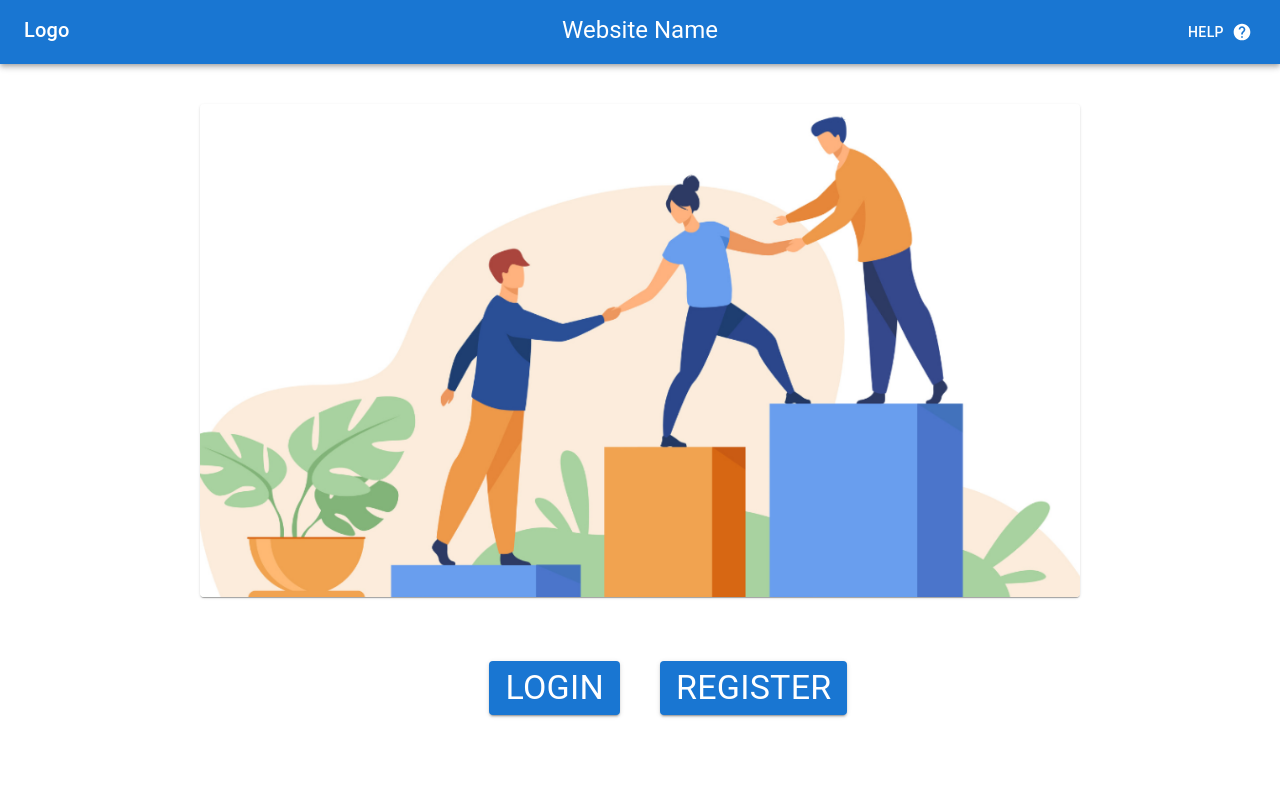
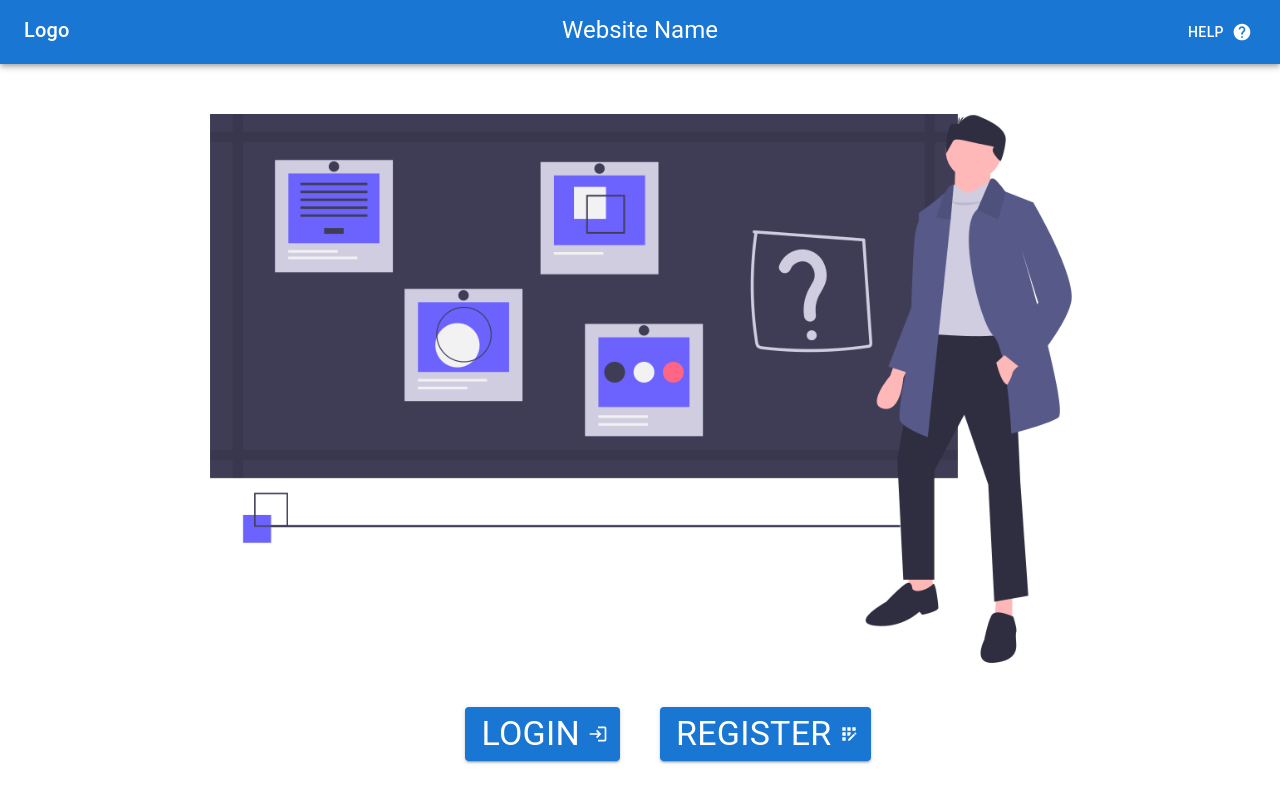
Before and after one commit to cs261-2022-group22/reactjs-frontend, a Next.js app: page / in a window 1280 px wide. Shown: the top 794 px of the page. Built offline with nearby package versions, Linux system fonts and the light colour scheme; no server answers.

Commit message:
changed picture and added icons on index page

```diff
--- a/components/FrontPagePicture.tsx
+++ b/components/FrontPagePicture.tsx
@@ -1,24 +1,22 @@
 import Card from "@mui/material/Card";
 import CardMedia from "@mui/material/CardMedia";
-import { CardActionArea } from "@mui/material";
 
 function FrontPagePicture() {
     return (
-        <Card sx={{ maxWidth: "110vh", maxHeight: "110vh", mt: "5vh", mb: "3vh" }}>
-            <CardActionArea
-                style={{
-                    justifyContent: "center",
-                    alignItems: "center",
-                    display: "flex",
+        <Card
+            sx={{
+                maxWidth: "110vh",
+                maxHeight: "110vh",
+                mt: "5vh",
+                boxShadow: 0,
             }}
         >
 			<CardMedia
 				sx={{ maxWidth: "110vh", maxHeight: "110vh" }}
 				component="img"
-                    image="/Images/Mentor.jpg"
+				image="/Images/Mentor.png"
 				alt="Mentor"
 			/>
-            </CardActionArea>
         </Card>
     );
 }
--- a/components/LoginButton.tsx
+++ b/components/LoginButton.tsx
@@ -1,5 +1,6 @@
 import { Typography, Button } from "@mui/material";
 import Link from "next/link";
+import LoginIcon from "@mui/icons-material/Login";
 
 function LoginButton() {
     return (
@@ -7,6 +8,7 @@ function LoginButton() {
             <Button
                 variant="contained"
                 size="medium"
+				endIcon={<LoginIcon/>}
             >
                 <Typography variant="h4"> Login</Typography>
             </Button>
--- a/components/RegisterButton.tsx
+++ b/components/RegisterButton.tsx
@@ -1,5 +1,6 @@
 import { Typography, Button } from "@mui/material";
 import Link from "next/link";
+import AppRegistrationIcon from "@mui/icons-material/AppRegistration";
 
 function RegisterButton() {
     return (
@@ -7,6 +8,7 @@ function RegisterButton() {
             <Button
                 variant="contained"
                 size="medium"
+				endIcon={<AppRegistrationIcon/>}
             >
                 <Typography variant="h4">Register</Typography>
             </Button>
```
Also changed, not shown: public/Images/Mentor.png (added). Lines whose indentation alone changed are shown as unchanged.
